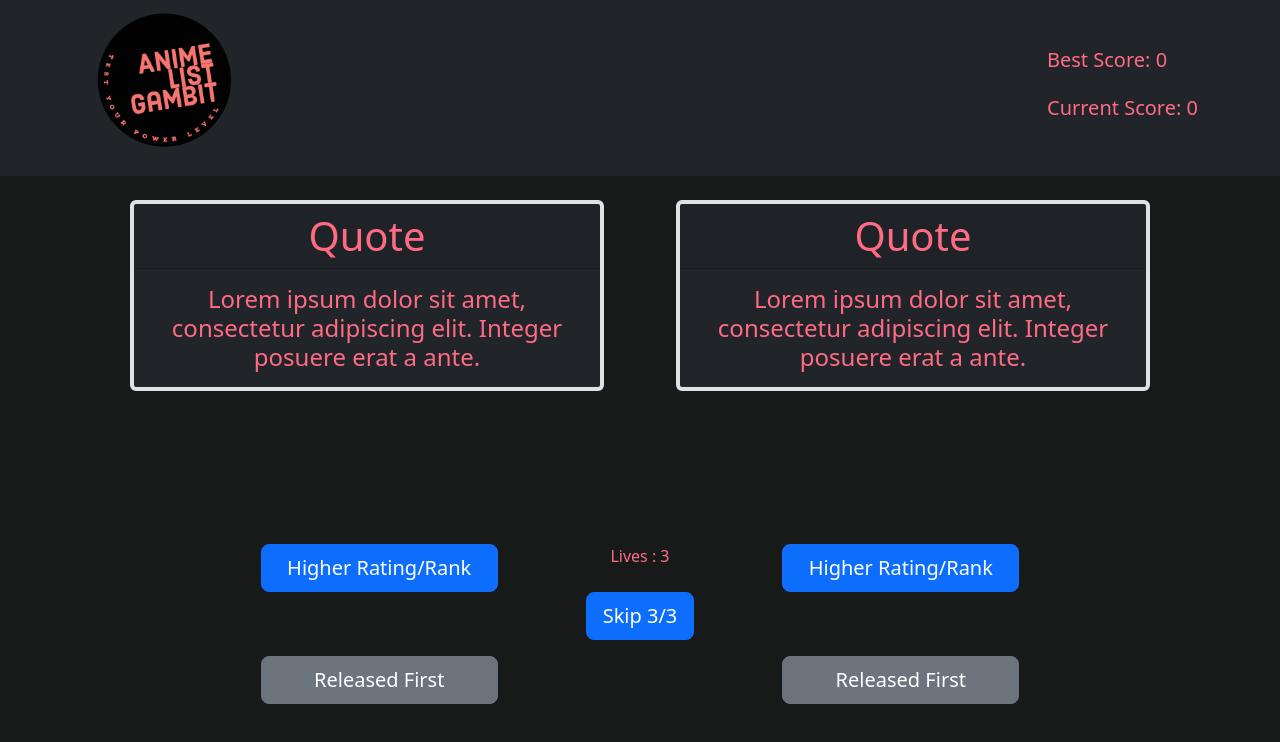
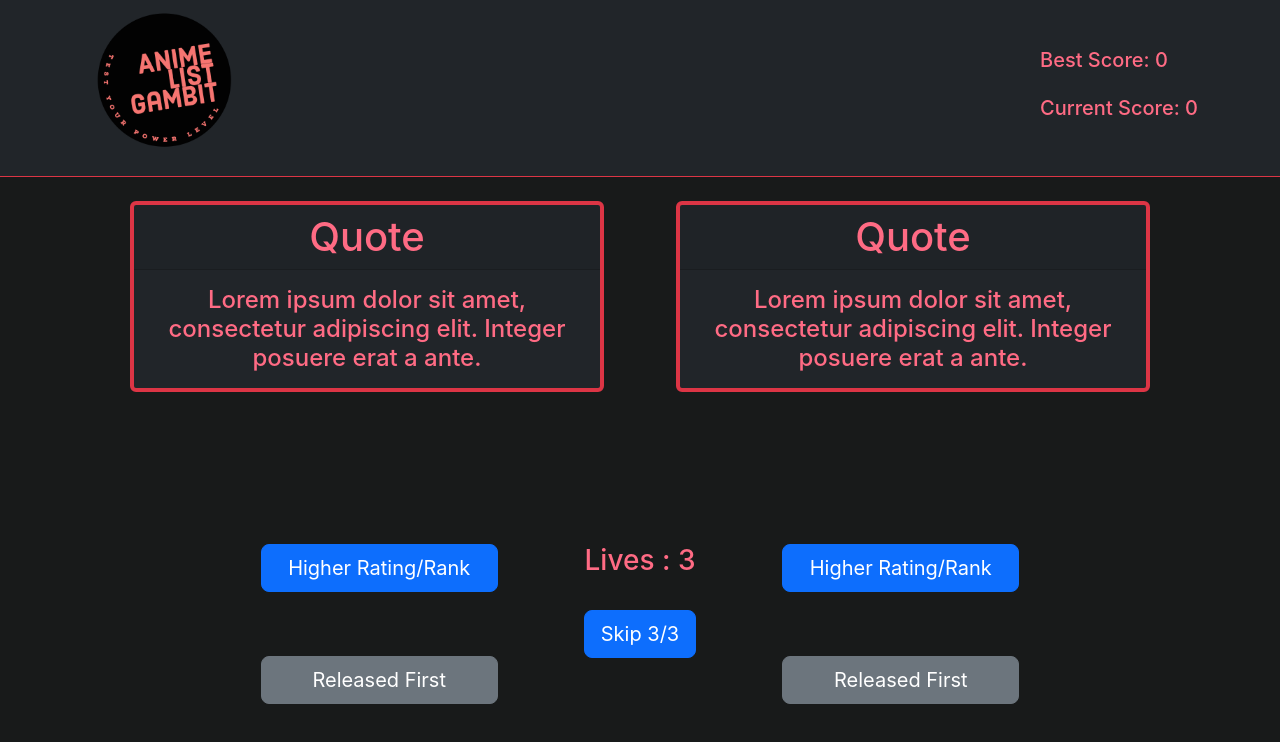
Before and after one commit to Rkovl/anime-list-gambit-v2, a React (Create React App) app: page / in a window 1280 px wide. Shown: the top 742 px of the page. Built offline with nearby package versions, Linux system fonts and the light colour scheme; no server answers.

Commit message:
fixed the cors issue

```diff
--- /dev/null
+++ b/corsAnywhere.js
@@ -0,0 +1,6 @@
+const corsAnywhere = require('cors-anywhere');
+
+const port = 8080;
+corsAnywhere.createServer().listen(port, () => {
+  console.log(`CORS Anywhere proxy server listening on port ${port}`);
+});
--- a/package.json
+++ b/package.json
@@ -7,7 +7,9 @@
     "@testing-library/jest-dom": "^5.16.5",
     "@testing-library/react": "^13.4.0",
     "@testing-library/user-event": "^13.5.0",
+    "axios": "^1.3.4",
     "bootstrap": "^5.2.3",
+    "cors-anywhere": "^0.4.4",
     "react": "^18.2.0",
     "react-bootstrap": "^2.7.2",
     "react-dom": "^18.2.0",
--- a/src/App.js
+++ b/src/App.js
@@ -1,9 +1,8 @@
 import React,{useEffect} from 'react';
 import {useDispatch, useSelector} from 'react-redux';
+import axios from 'axios';
 
-import Header from './conponets/Header'
-import Data from './conponets/DisplayData'
-import Options from './conponets/Buttons'
+import {mainActions} from './slice/MainSlice'
 
 import Container from 'react-bootstrap/Container';
 import Navbar from 'react-bootstrap/Navbar';
@@ -14,14 +13,99 @@ import Button from 'react-bootstrap/Button';
 
 const App = () => {
 
-  const dispatch = useDispatch()
+  const dispatch = useDispatch();
 
-  let bestScore = useSelector((state)=> state.main.bestScore)
-  const animeData = useSelector((state)=> state.main.animeData)
+  const bestScore = useSelector((state)=> state.main.bestScore);
+  const animeData = useSelector((state)=> state.main.animeData);
+
+
+
+  useEffect(() => {
+
+
+    // const gatherData = async ()=> {
+    //   try {
+    //     console.log("trying gatherData Function")
+    //     let apiUrl = [
+    //       `https://api.myanimelist.net/v2/anime/ranking?ranking_type=tv&limit=500&fields=synopsis,start_date,mean`,
+    //       `api.myanimelist.net/v2/anime/ranking?offset=500&ranking_type=tv&limit=500&fields=synopsis%2Cstart_date%2Cmean`,
+    //       `api.myanimelist.net/v2/anime/ranking?offset=1000&ranking_type=tv&limit=500&fields=synopsis%2Cstart_date%2Cmean`,
+    //       `api.myanimelist.net/v2/anime/ranking?offset=1500&ranking_type=tv&limit=500&fields=synopsis%2Cstart_date%2Cmean`,
+    //       `api.myanimelist.net/v2/anime/ranking?offset=2000&ranking_type=tv&limit=500&fields=synopsis%2Cstart_date%2Cmean`,
+    //       `api.myanimelist.net/v2/anime/ranking?offset=2500&ranking_type=tv&limit=500&fields=synopsis%2Cstart_date%2Cmean`,
+    //       `api.myanimelist.net/v2/anime/ranking?offset=3000&ranking_type=tv&limit=500&fields=synopsis%2Cstart_date%2Cmean`,
+    //       `api.myanimelist.net/v2/anime/ranking?offset=3500&ranking_type=tv&limit=500&fields=synopsis%2Cstart_date%2Cmean`
+    //     ];
+    //     let dataArr = [];
+    //     for(const url of apiUrl) {
+    //       const response = await axios.get(url, {
+    //         headers: {
+    //           'X-MAL-CLIENT-ID': 'e1a909433d30ddee822fc956e58d7444'
+    //         },
+    //       });
+    //       console.log(response, "response")
+    //       // const data = await response.json();
+    //       // console.log(data,"data")
+    //         // dataArr.push(response.data.data);
+    //     }
+    //     dispatch(mainActions.addData(dataArr))
+    //   }
+    //   catch (error) {
+    //     console.log(error);
+    //     throw error;
+    //   }
+    // }
+    // const gatherData =  () => {
+    //   fetch('https://api.myanimelist.net/v2/anime/ranking?ranking_type=tv&limit=500&fields=synopsis,start_date,mean',{
+    //     headers: {
+    //     'X-MAL-CLIENT-ID': 'e1a909433d30ddee822fc956e58d7444'
+    //     },
+    //   })
+    //   .then(response => {
+    //     console.log(response)
+    //   })
+    // }
+
+    axios.get('http://localhost:8080/api.myanimelist.net/v2/anime?q=one&limit=4', {
+      headers: {
+        'X-MAL-CLIENT-ID': 'e1a909433d30ddee822fc956e58d7444'
+      }
+    })
+      .then(response => {
+        // handle response
+        console.log(response, 'response')
+      })
+      .catch(error => {
+        // handle error
+        console.log(error, 'error')
+      });
+
+
+    // if(animeData.length <= 0){
+    //   gatherData()
+    // }
+
+    // const dataInterval = setInterval(() => {
+    //   gatherData()
+    // }, 172800000)
+
+    // return () => {
+    //   clearInterval(dataInterval)
+    // };
+  }, []);
+
+  const randomAnimeSelector = ()=> {
+    let animeSelectNum = Math.floor(Math.random() * 4000)
+    console.log(animeSelectNum, "animeNumber")
+    return animeSelectNum;
+  }
+
+
 
   return (
-    <main>
-      <Navbar bg="dark" variant="dark">
+    <main >
+
+      <Navbar bg="dark" variant="dark" className='border-bottom border-danger'>
         <Container>
             <Navbar.Brand>
                 <img
@@ -42,11 +126,13 @@ const App = () => {
         </Container>
       </Navbar>
 
+
+
       <Container className='h-75 text-center'>
-        <Col className=''>
+        <Col>
           <Row xs={12} md={12} className="g-4 p-4">
-        <Col className='m-4 text-center'>
-          <Card className='bg-dark border border-4 h1'>
+            <Col className='m-4 text-center h1'>
+              <Card className='bg-dark border border-4 border-danger'>
                 <Card.Header>Quote</Card.Header>
                 <Card.Body>
                   <blockquote className="blockquote mb-0">
@@ -61,7 +147,7 @@ const App = () => {
             </Col>
 
             <Col className='m-4 text-center h1'>
-          <Card className='bg-dark border border-4'>
+              <Card className='bg-dark border border-4 border-danger'>
                 <Card.Header>Quote</Card.Header>
                 <Card.Body>
                   <blockquote className="blockquote mb-0">
@@ -92,7 +178,9 @@ const App = () => {
             </Col>
 
             <Col>
-          Lives : 3 <br/> <br/>
+              <div className='h3'>
+              Lives : 3
+              </div><br/>
               <Button variant="primary" size="lg">
                       Skip 3/3
               </Button>
@@ -113,6 +201,7 @@ const App = () => {
           </Row>
         </Col>
       </Container>
+
     </main>
   )
 }
--- a/src/index.css
+++ b/src/index.css
@@ -20,4 +20,5 @@ main{
   color: rgb(255, 107, 132);
   background-color: rgb(24, 26, 26);
   height: 100vh;
+  border-color: rgb(255, 107, 132);
 }
--- a/src/index.js
+++ b/src/index.js
@@ -1,8 +1,8 @@
 import React from 'react';
 import ReactDOM from 'react-dom/client';
 
+import 'bootstrap/dist/css/bootstrap.min.css';
 import './index.css';
-import 'bootstrap/dist/css/bootstrap.min.css';
 
 import store from './slice/store'
 import { Provider } from 'react-redux'
--- a/src/slice/MainSlice.jsx
+++ b/src/slice/MainSlice.jsx
@@ -4,7 +4,9 @@ const mainSlice = createSlice({
     name: 'main',
     initialState: {
         bestScore: 0,
-        animeData: []
+        animeData: [],
+        animeLeft: [],
+        animeRight: []
     },
     reducers: {
         displayBest: (state,action)=>{
```
Also changed, not shown: 1 other file (tests, documents, lock files or other folders). Lines whose indentation alone changed are shown as unchanged.
